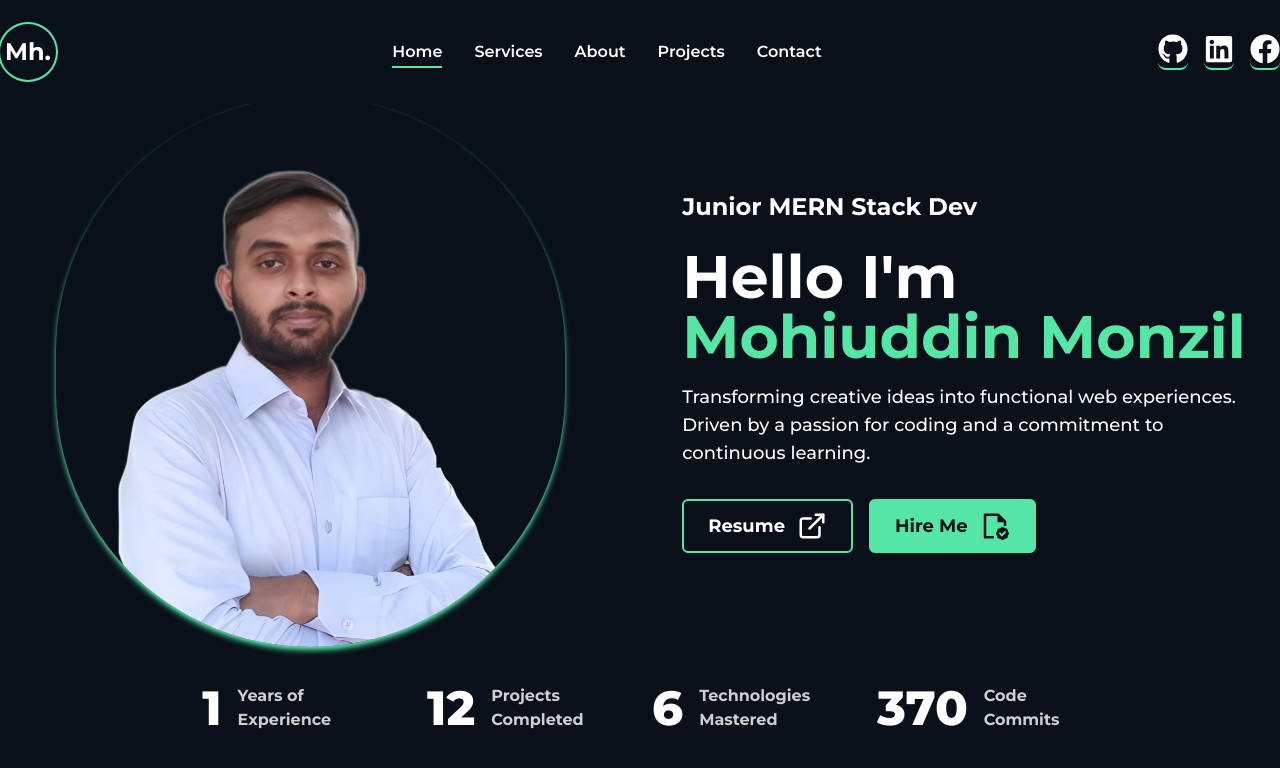
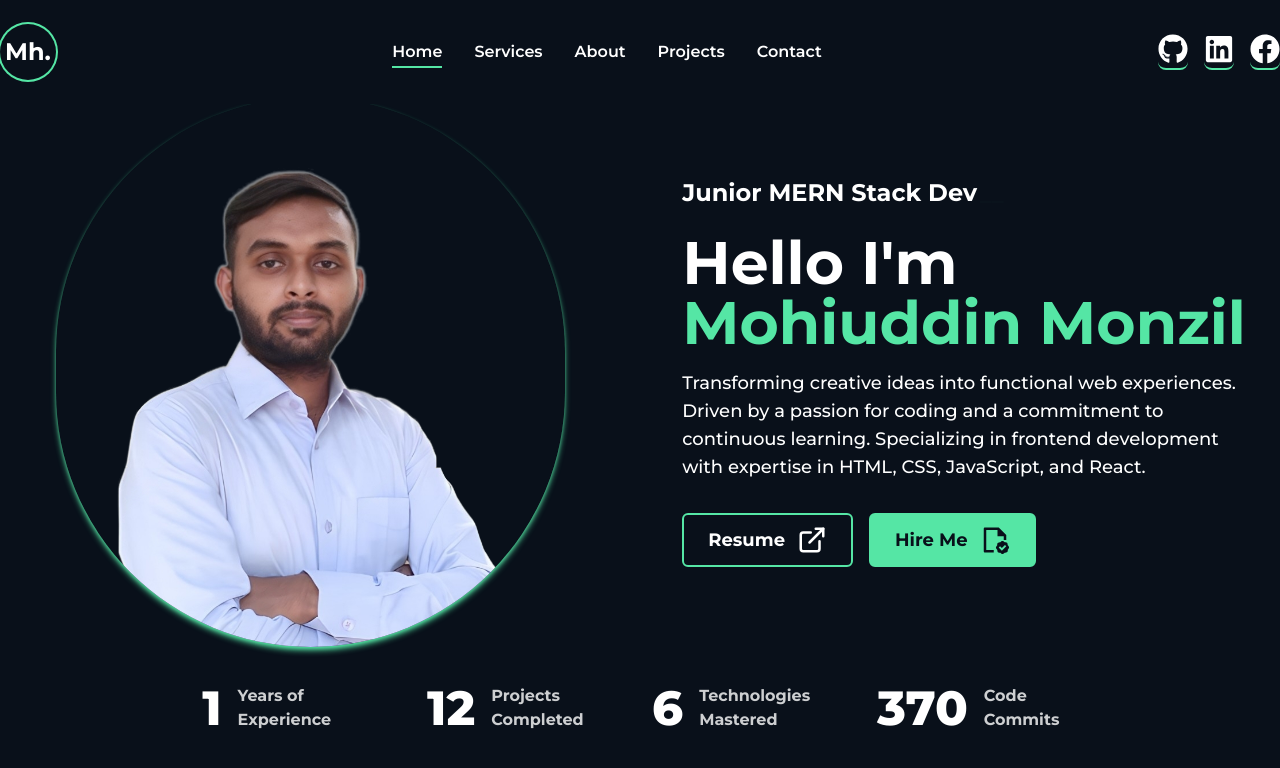
Before and after one commit to Mh-Monzil/monzil-portfolio, a Next.js app: page / in a window 1280 px wide. Shown: the top 768 px of the page. Built offline with nearby package versions, Linux system fonts and the light colour scheme.

Commit message:
description updated

```diff
--- a/src/app/page.js
+++ b/src/app/page.js
@@ -75,7 +75,7 @@ export default function Home() {
             <p className="font-medium text-lg max-w-[600px]">
               Transforming creative ideas into functional web experiences.
               Driven by a passion for coding and a commitment to continuous
-              learning.
+              learning. Specializing in frontend development with expertise in HTML, CSS, JavaScript, and React.
             </p>
             <div className="pt-4 flex justify-center md:justify-start gap-4">
               <span data-aos="fade-down"
```
